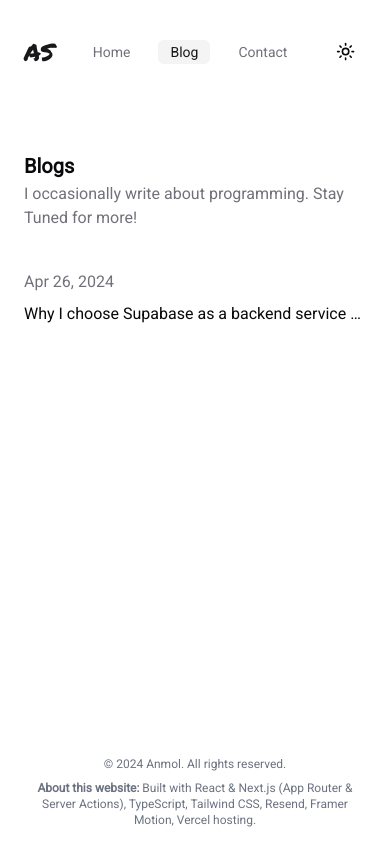
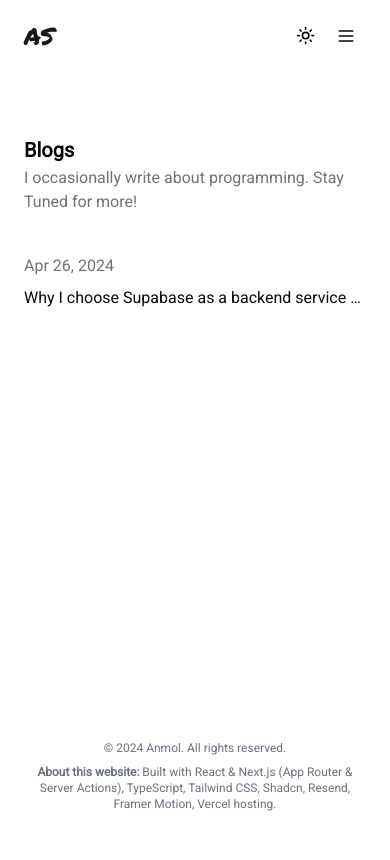
Before and after one commit to AnmolSaini16/anmoldeep.io, a Next.js app: page /blog in a window 390 px wide. Built offline with nearby package versions, Linux system fonts and the light colour scheme.

Commit message:
Mobie nav addition

```diff
--- a/app/layout.tsx
+++ b/app/layout.tsx
@@ -6,7 +6,7 @@ import { Toaster } from "react-hot-toast";
 import { ThemeProvider } from "@/components/theme-provider";
 import { cn } from "@/lib/utils";
 import Navbar from "@/components/Navbar";
-import Footer from "@/components/Fooer";
+import Footer from "@/components/Footer";
 import { siteConfig } from "@/config";
 
 const roboto = Roboto({ subsets: ["latin"], weight: "400" });
--- a/components/About.tsx
+++ b/components/About.tsx
@@ -3,7 +3,7 @@ import SectionShell from "./shell/SectionShell";
 export default function About() {
   return (
     <SectionShell heading="About">
-      <div className="space-y-8">
+      <div className="space-y-8 leading-relaxed">
         <p>
           Hey there, I&apos;m Anmol. I've been immersed in the world of coding
           for {new Date().getFullYear() - 2021} years now. It all started during
--- a/components/Fooer.tsx
+++ b/components/Footer.tsx
@@ -7,7 +7,7 @@ export default function Footer() {
       <p className="text-xs">
         <span className="font-semibold">About this website:</span> Built with
         React & Next.js (App Router & Server Actions), TypeScript, Tailwind CSS,
-        Resend, Framer Motion, Vercel hosting.
+        Shadcn, Resend, Framer Motion, Vercel hosting.
       </p>
     </footer>
   );
--- a/components/Navbar.tsx
+++ b/components/Navbar.tsx
@@ -1,11 +1,19 @@
 "use client";
 
-import { cn } from "@/lib/utils";
 import Link from "next/link";
 import { motion } from "framer-motion";
+import { Menu } from "lucide-react";
+import { usePathname } from "next/navigation";
 
+import { cn } from "@/lib/utils";
 import ThemeSwitcher from "./ThemeSwitcher";
-import { usePathname } from "next/navigation";
+import {
+  DropdownMenu,
+  DropdownMenuContent,
+  DropdownMenuItem,
+  DropdownMenuTrigger,
+} from "./ui/dropdown-menu";
+import { Button } from "./ui/button";
 
 const navLinks = [
   { label: "Home", href: "/" },
@@ -19,7 +27,7 @@ export default function Navbar() {
   return (
     <header className="z-[999]">
       <motion.nav
-        className="w-full flex items-center justify-between pt-8"
+        className="w-full flex items-center justify-between pt-4 md:pt-8"
         initial={{ y: -200, opacity: 0 }}
         animate={{ y: 0, opacity: 1 }}
         transition={{
@@ -31,8 +39,7 @@ export default function Navbar() {
         <Link href="/">
           <h1 className="font-permanent-marker text-2xl text-primary">AS</h1>
         </Link>
-
-        <ul className="flex items-center gap-4 relative">
+        <ul className="items-center gap-4 relative hidden md:flex">
           {navLinks.map((link) => (
             <li key={link.label}>
               <Link
@@ -47,8 +54,34 @@ export default function Navbar() {
             </li>
           ))}
         </ul>
+        <div className="ml-auto md:ml-0">
+          <ThemeSwitcher />
+        </div>
 
-        <ThemeSwitcher />
+        <div className="relative md:hidden">
+          <DropdownMenu modal={false}>
+            <DropdownMenuTrigger asChild>
+              <Button variant="ghost" size="icon">
+                <Menu className="h-5 w-5" />
+                <span className="sr-only">More</span>
+              </Button>
+            </DropdownMenuTrigger>
+            <DropdownMenuContent align="end" className="relative md:hidden">
+              {navLinks.map((link) => (
+                <Link href={link.href}>
+                  <DropdownMenuItem
+                    className={cn(
+                      "text-muted-foreground",
+                      link.href === path && "text-primary"
+                    )}
+                  >
+                    {link.label}
+                  </DropdownMenuItem>
+                </Link>
+              ))}
+            </DropdownMenuContent>
+          </DropdownMenu>
+        </div>
       </motion.nav>
     </header>
   );
--- a/components/Projects.tsx
+++ b/components/Projects.tsx
@@ -66,7 +66,7 @@ const Project = ({
     >
       <Link href={link} target="_blank">
         <Card className="w-full overflow-hidden sm:pr-8 relative sm:h-[16rem] hover:bg-zinc-100 transition sm:group-odd:pl-8 dark:hover:bg-zinc-900">
-          <div className="pt-4 pb-7 px-5 sm:pl-10 sm:pr-2 sm:pt-10 sm:max-w-[50%] flex flex-col h-full sm:group-odd:ml-[18rem] space-y-2">
+          <div className="pt-4 pb-7 px-5 sm:pl-10 sm:pr-2 sm:pt-10 sm:max-w-[50%] flex flex-col h-full sm:group-odd:ml-[18rem] space-y-1">
             <h3 className="text-xl font-semibold">{title}</h3>
             <p className="leading-relaxex text-muted-foreground">
               {description}
--- a/components/WorkPlaces.tsx
+++ b/components/WorkPlaces.tsx
@@ -8,7 +8,7 @@ export async function WorkPlaces() {
   return (
     <SectionShell heading="Work">
       <div className="space-y-8">
-        <p>
+        <p className="leading-relaxed">
           I specialize in web development, with expertise in JavaScript,
           TypeScript, React, Next.js, Node.js, Databases, HTML, CSS, and UI/UX.
           Here are some of the places I've worked:
```
